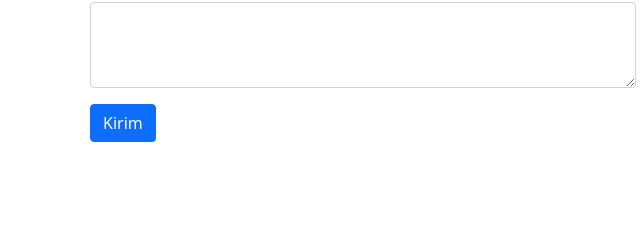
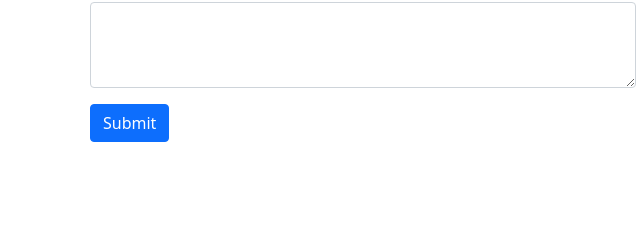
Before and after one commit to Bustomi19/Bustomi19.github.io, a plain HTML site: page index.html in a window 1280 px wide. Shown: the part 2791-3031 px from the top of the page, 277-917 px from the left. Drawn offline with nearby package versions, Linux system fonts and the light colour scheme.

Commit message:
mengubah kirim menjadi submit

```diff
--- a/index.html
+++ b/index.html
@@ -137,7 +137,7 @@
   <label for="pesan" class="form-label">Pesan</label>
   <textarea class="form-control" id="pesan" rows="3"></textarea>
 </div>
-  <button type="submit" class="btn btn-primary">Kirim</button>
+  <button type="submit" class="btn btn-primary">Submit</button>
 </form>
           </div>
         </div>
```
